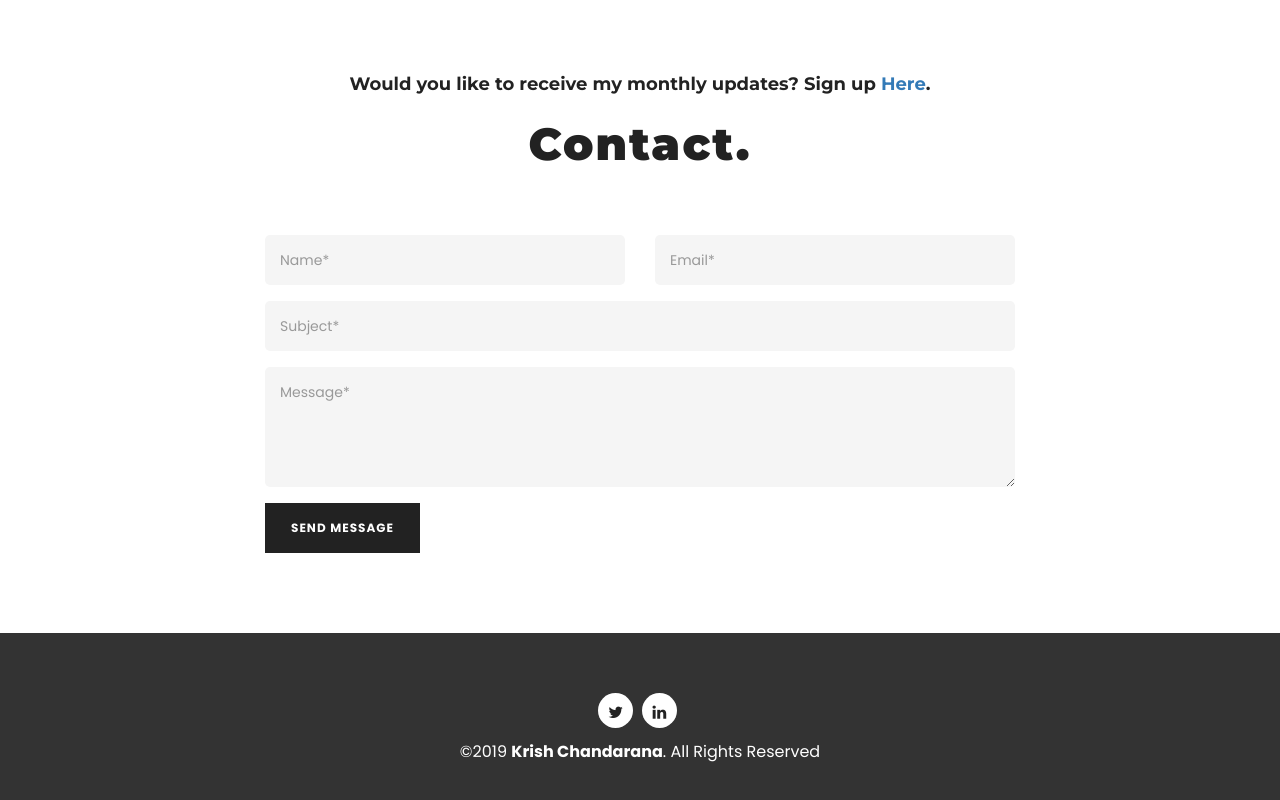
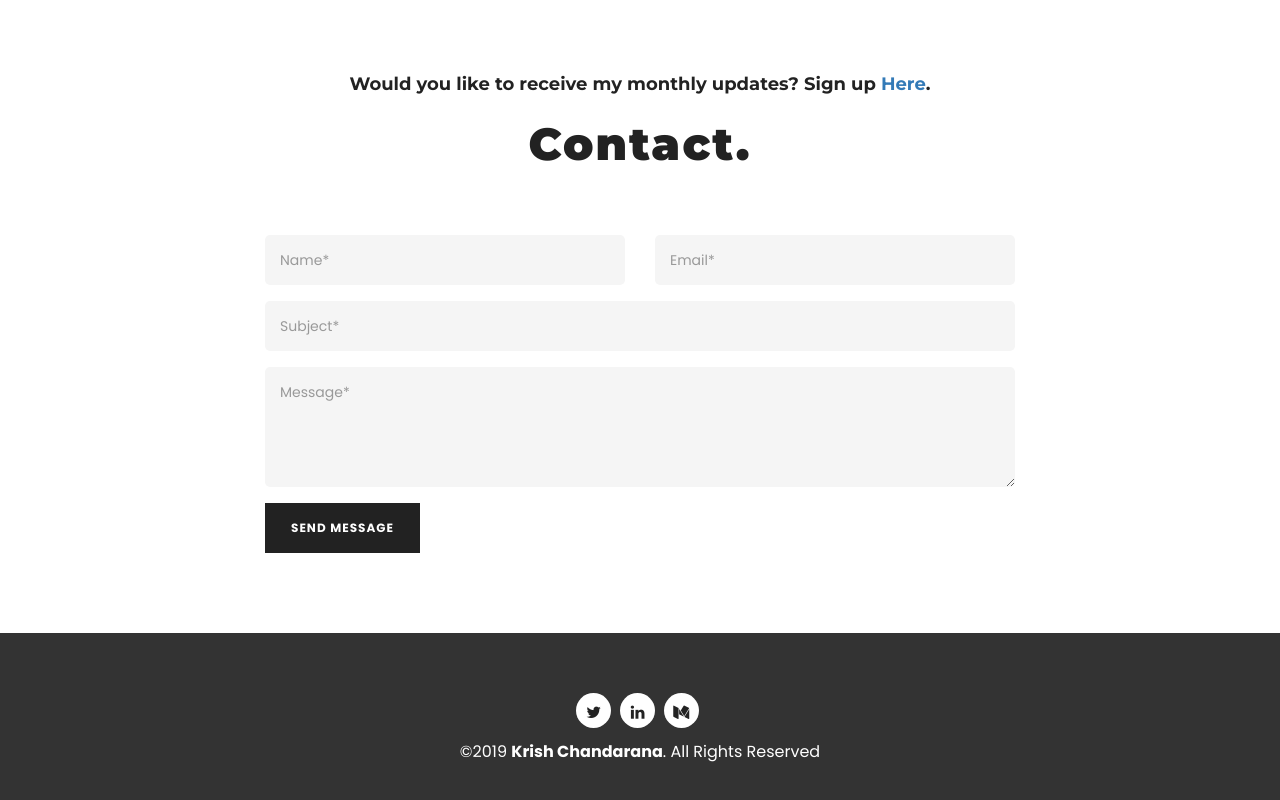
Before and after one commit to krishchandarana/krishchandarana.github.io, a plain HTML site: page index.html in a window 1280 px wide. Shown: the part 2314-3114 px from the top of the page. Drawn offline with Linux system fonts and the light colour scheme; some packages are replaced by stand-ins of ours; a script that the page names is missing.

Commit message:
Update index.html

```diff
--- a/index.html
+++ b/index.html
@@ -1162,6 +1162,7 @@
                        <ul class="social-link">
                            <li><a href="https://twitter.com/krishchandarana"><i class="fa fa-twitter"></i></a></li>
                            <li><a href="https://www.linkedin.com/in/krish-chandarana-25a197177/"><i class="fa fa-linkedin"></i></a></li>
+                           <li><a href="https://medium.com/@krishchandarana"><i class="fa fa-medium"></i></a></li>
 
                            <!--<li><a href="#"><i class="fa fa-pinterest"></i></a></li>-->
                        </ul>
```
